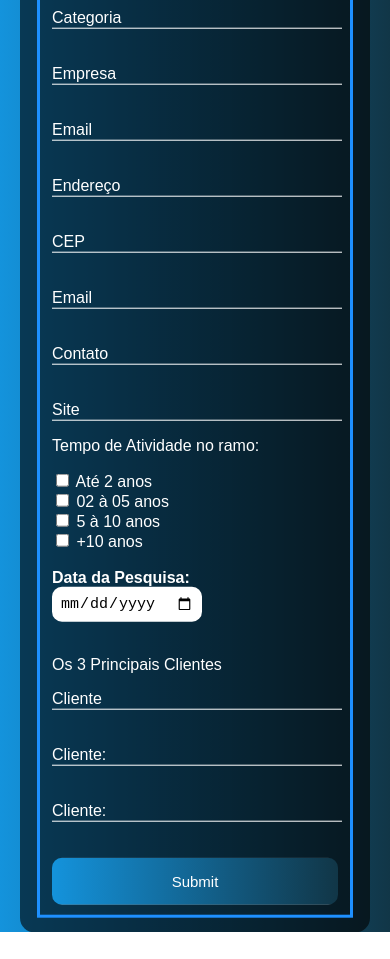
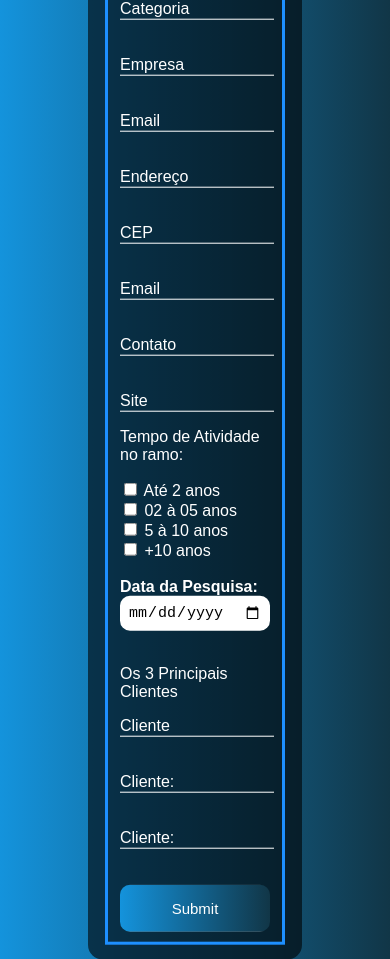
Before and after one commit to davidantunescosta/formulario-estoque, a plain HTML site: page index.html in a window 390 px wide. Before the commit the page ends 932 px from the top, so only its background shows below. Drawn offline with Linux system fonts and the light colour scheme.

Commit message:
Ajuste de responsividade

```diff
--- a/style.css
+++ b/style.css
@@ -1,6 +1,8 @@
 @charset "UTF-8";
 
 body {
+  height: 100vh;
+  width: 100vw;
   font-family: Arial, Helvetica, sans-serif;
   background-image: linear-gradient(to right, rgb(20,147,220), rgb(17,54,71));
 }
@@ -15,8 +17,7 @@ body {
   background-color: rgba(0, 0, 0, 0.6);
   padding: 15px;
   border-radius: 15px;
-  min-width: 320px;
-  max-width: 800px;
+
 }
 
 fieldset {
```
